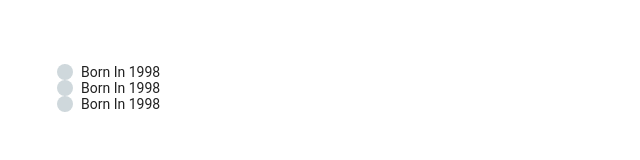
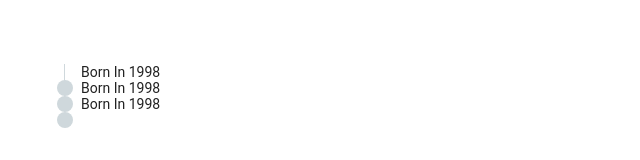
Before and after one commit to 0Amirreza0/singer-portfolio, a Vue app: page /portfolio in a window 1280 px wide. Shown: the top 160 px of the page, without its empty margins (0-640 px from the left). Built offline with nearby package versions, Linux system fonts and the light colour scheme.

Commit message:
fix: change bullet position

```diff
--- a/src/common/components/timeline-event.component.vue
+++ b/src/common/components/timeline-event.component.vue
@@ -27,7 +27,7 @@
       background-color: var(--divider-color);
       position: absolute;
       left: -$bullet-width / 2;
-      top: 0;
+      top: $bullet-width;
     }
   }
 </style>
```
